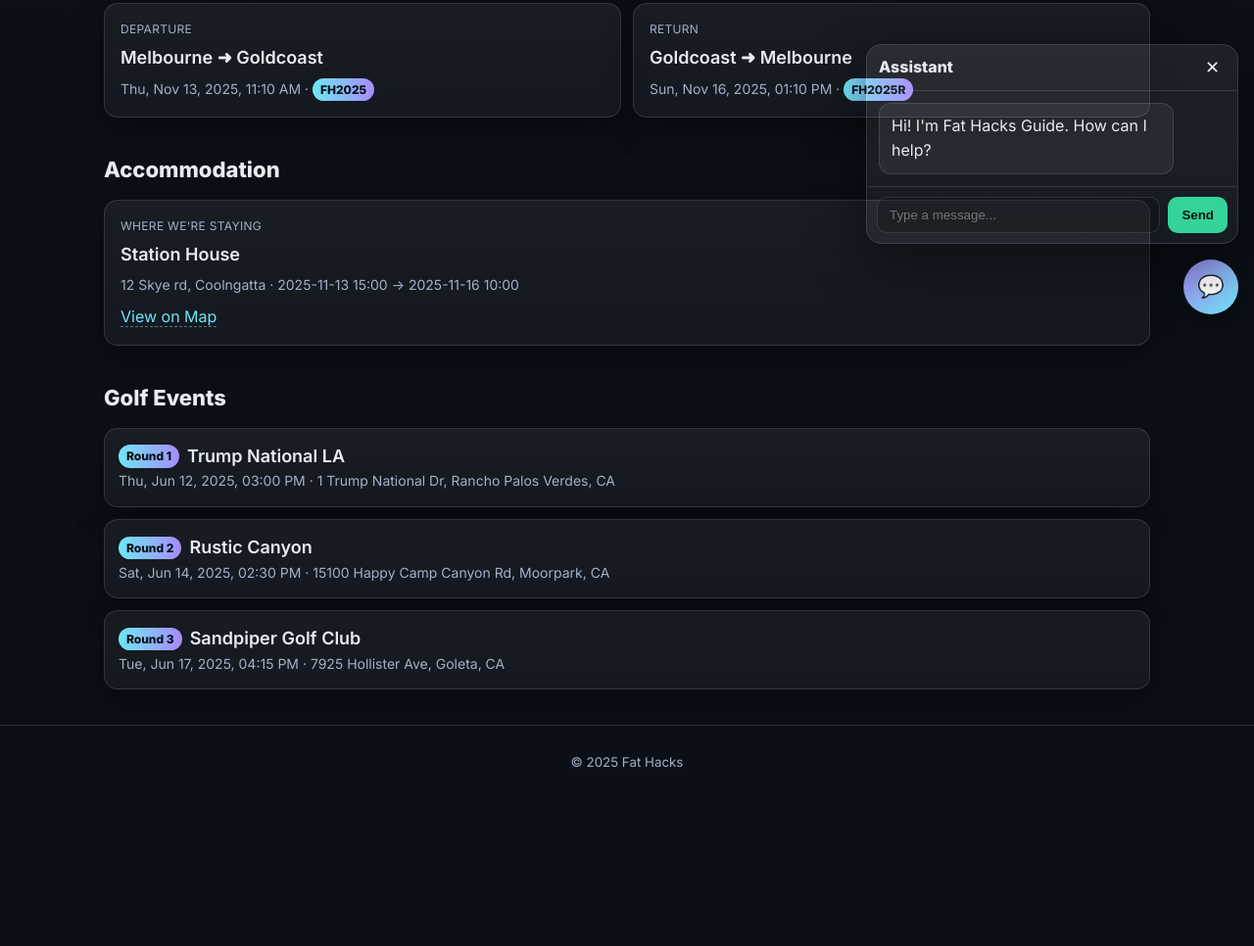
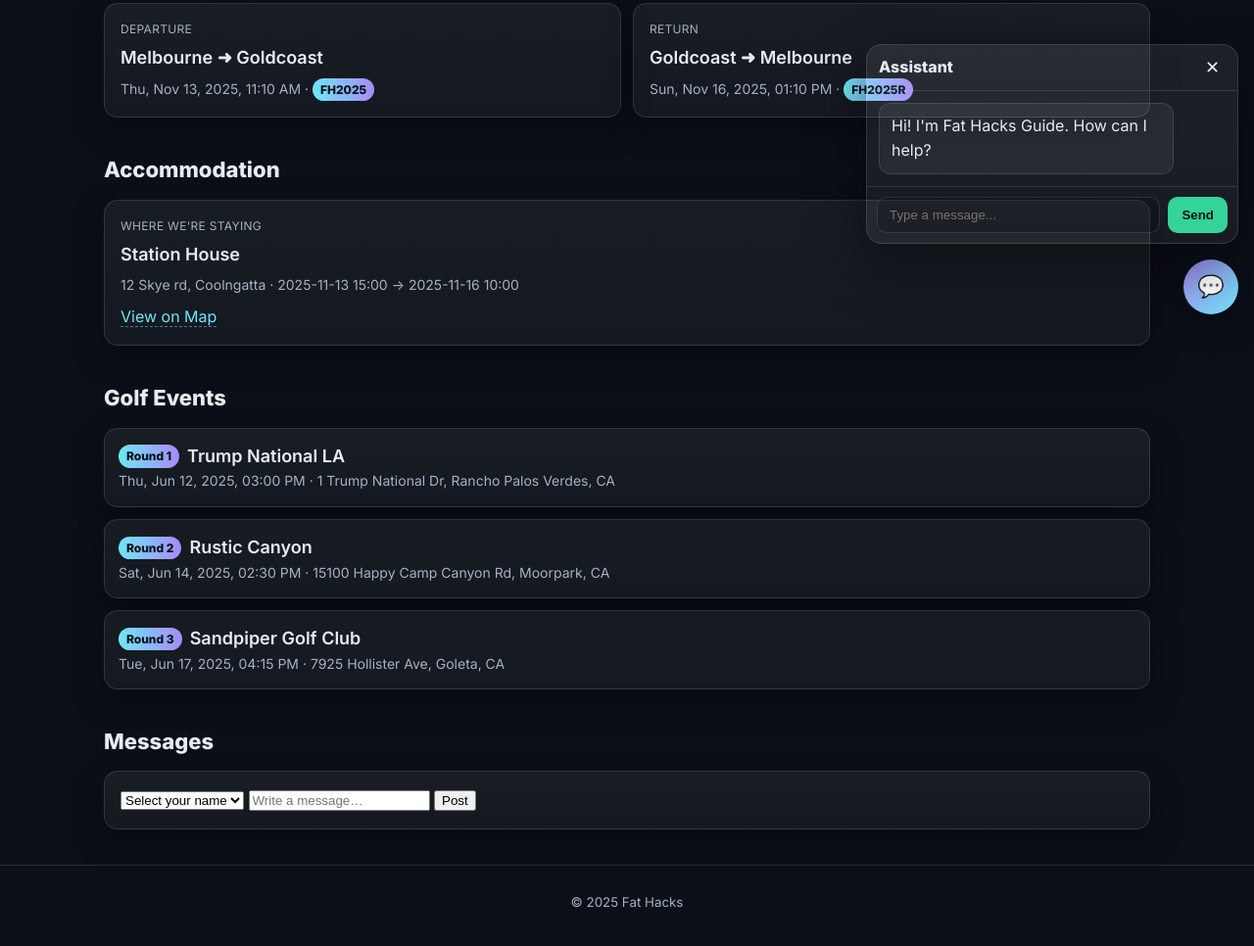
Before and after one commit to GaryBary/WebAppFH25, a plain HTML site: page index.html in a window 1280 px wide. Shown: the part 463-1429 px from the top of the page at 98% size. Before the commit the page ends 1294 px from the top, so only its background shows below. Drawn offline with Linux system fonts and the light colour scheme.

Commit message:
Update index.html

```diff
--- a/index.html
+++ b/index.html
@@ -52,7 +52,25 @@
 			</div>
 		</section>
 	</main>
+<section id="messages" class="section">
+	<div class="container">
+		<h2>Messages</h2>
+		<div class="card">
+			<form id="msg-form" class="msg-form" autocomplete="off">
+				<select id="msg-author" required>
+					<option value="" disabled selected>Select your name</option>
+					<option>Robbie</option><option>Ronnie</option><option>Seko</option><option>Marty</option>
+					<option>Stork</option><option>Buzza</option><option>Bear</option><option>Tosca</option>
+				</select>
+				<input id="msg-text" class="msg-input" type="text" maxlength="500" placeholder="Write a message…" required />
+				<button class="msg-send" type="submit">Post</button>
+			</form>
+		</div>
+		<div id="msg-list" class="cards list"></div>
+	</div>
+</section>
 
+<script src="messages.js"></script>
 	<footer class="site-footer">
 		<div class="container">
 			<small>&copy; <span id="year"></span> Fat Hacks</small>
```
